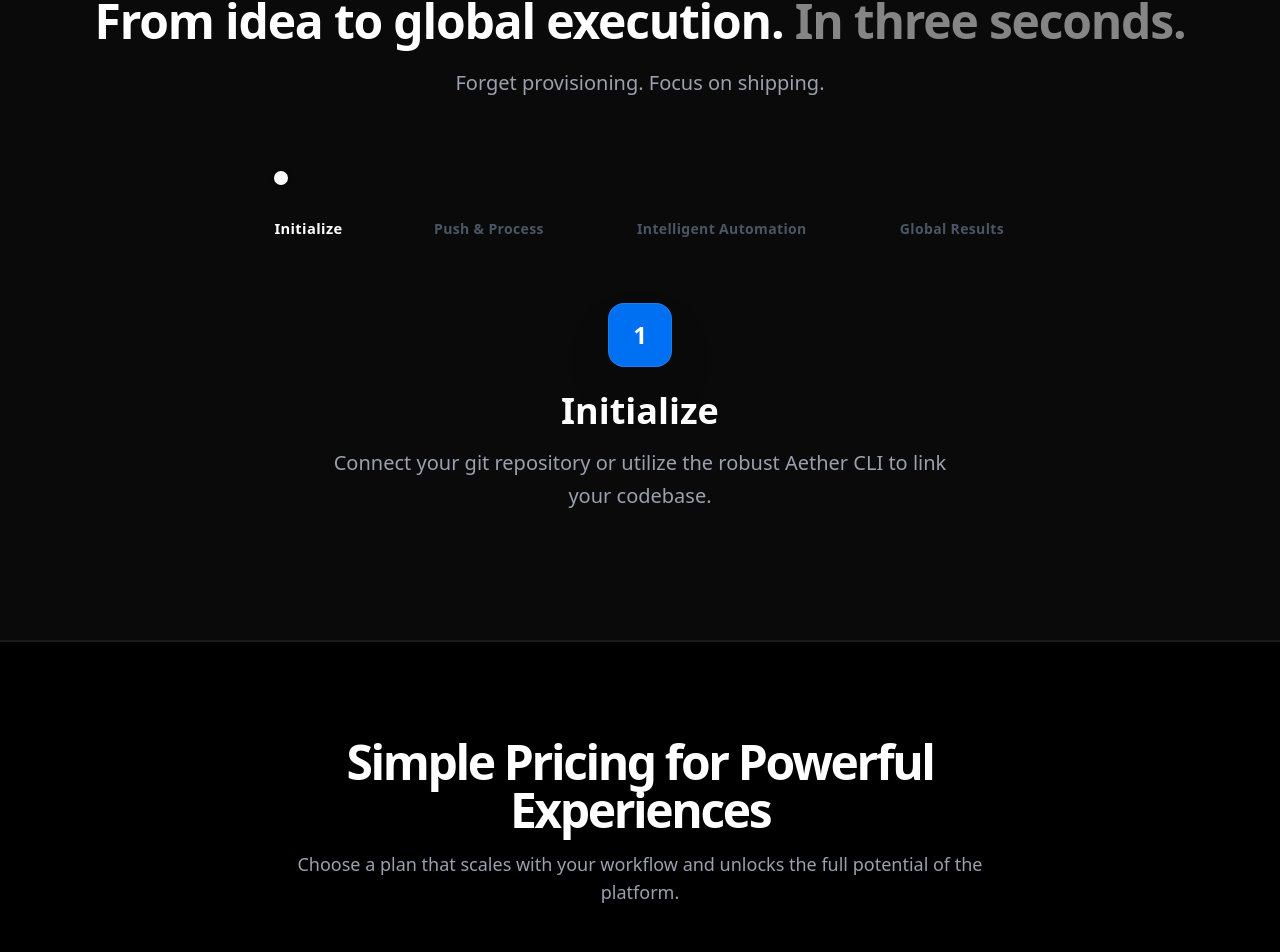
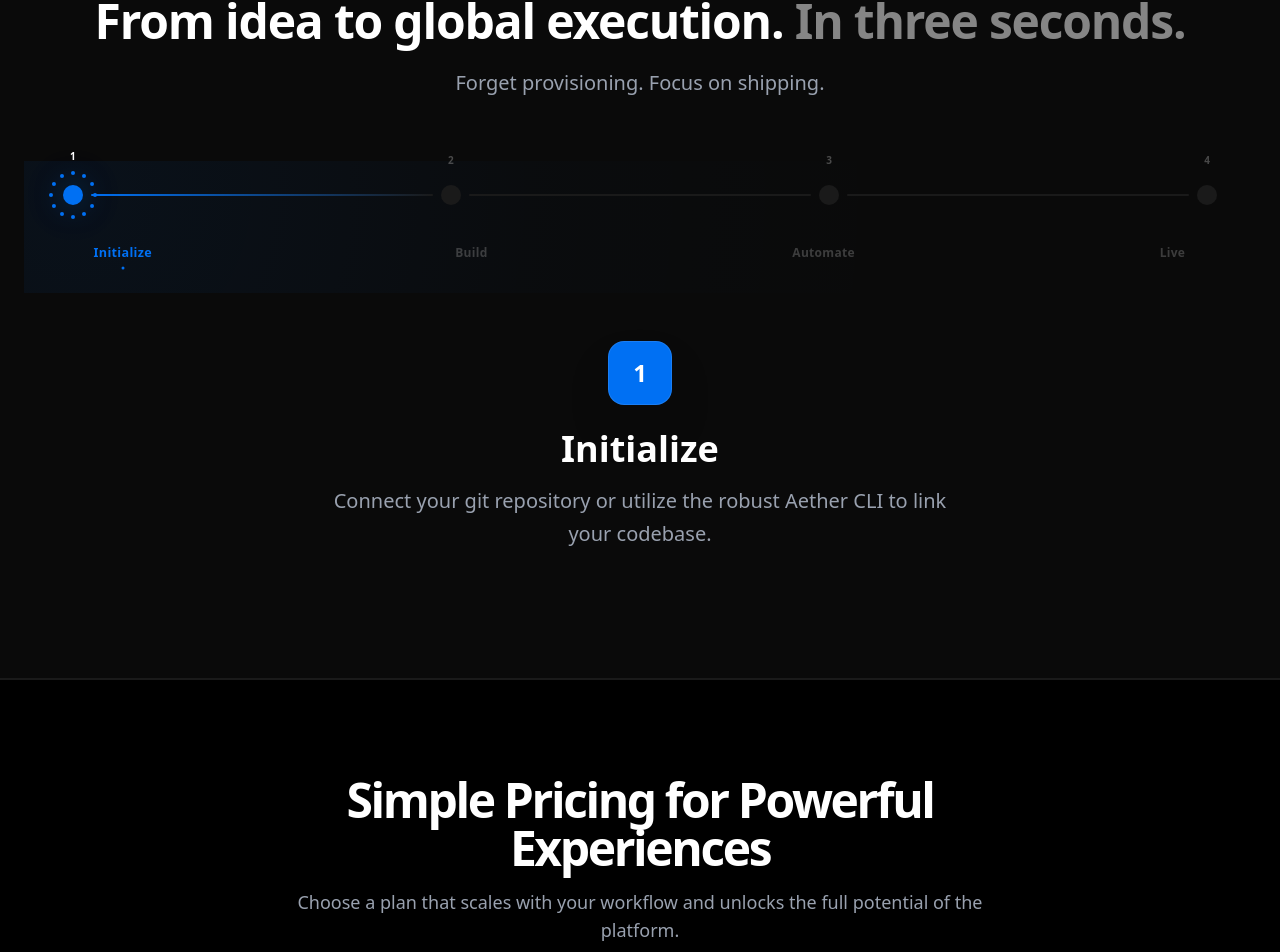
Before and after one commit to shivammane2007/Aether_Agency, a Next.js app: page / in a window 1280 px wide. Shown: the part 6888-7840 px from the top of the page. Built offline with nearby package versions, Linux system fonts and the light colour scheme.

Commit message:
feat: tweak gradient selector stepper lines per design specs

```diff
--- a/components/Aether/WorkflowSection.tsx
+++ b/components/Aether/WorkflowSection.tsx
@@ -2,8 +2,7 @@
 
 import { useState } from "react";
 import { motion, AnimatePresence } from "framer-motion";
-import { Slider } from "@/components/ui/slider";
-import { cn } from "@/lib/utils";
+import { GradientSelector, GradientOption } from "@/components/ui/gradient-selector";
 
 const steps = [
     { num: "1", title: "Initialize", desc: "Connect your git repository or utilize the robust Aether CLI to link your codebase." },
@@ -12,7 +11,7 @@ const steps = [
     { num: "4", title: "Global Results", desc: "Your immutable build is deployed to 250+ global edge nodes simultaneously. You are live." },
 ];
 
-const gradientOptions = [
+const gradientOptions: GradientOption[] = [
     {
         id: "step-1",
         label: "Initialize",
@@ -66,32 +65,13 @@ export default function WorkflowSection() {
                     </p>
                 </div>
 
-                <div className="flex flex-col items-center w-full">
-                    <div className="w-full max-w-3xl mb-16 px-4">
-                        <Slider
-                            min={0}
-                            max={3}
-                            step={1}
-                            value={selectedIndex}
-                            onChange={(v) => setSelectedIndex(v as number)}
-                            showSteps
-                            showValue={false}
-                        />
-                        <div className="flex justify-between mt-6 px-1">
-                            {steps.map((step, idx) => (
-                                <button
-                                    key={idx}
-                                    onClick={() => setSelectedIndex(idx)}
-                                    className={cn(
-                                        "text-xs md:text-sm font-semibold tracking-wide transition-all duration-300",
-                                        selectedIndex === idx ? "text-white scale-105" : "text-gray-600 hover:text-gray-400"
-                                    )}
-                                >
-                                    {step.title}
-                                </button>
-                            ))}
-                        </div>
-                    </div>
+                <div className="flex flex-col items-center">
+                    <GradientSelector
+                        options={gradientOptions}
+                        selectedIndex={selectedIndex}
+                        onSelectionChange={(_, index) => setSelectedIndex(index)}
+                        className="mb-12"
+                    />
 
                     <div className="relative w-full max-w-4xl min-h-[200px] flex items-center justify-center">
                         <AnimatePresence mode="wait">
--- a/components/ui/gradient-selector.tsx
+++ b/components/ui/gradient-selector.tsx
@@ -175,7 +175,7 @@ export function GradientSelector({
             {/* Line (don't render after last circle) */}
             {index < options.length - 1 && (
               <div
-                className={cn("flex-1 h-[1.5px] mx-4 transition-all duration-700 ease-in-out")}
+                className={cn("flex-1 h-[2px] mx-2 rounded-full transition-all duration-700 ease-in-out")}
                 style={getLineStyle(index)}
               />
             )}
```
